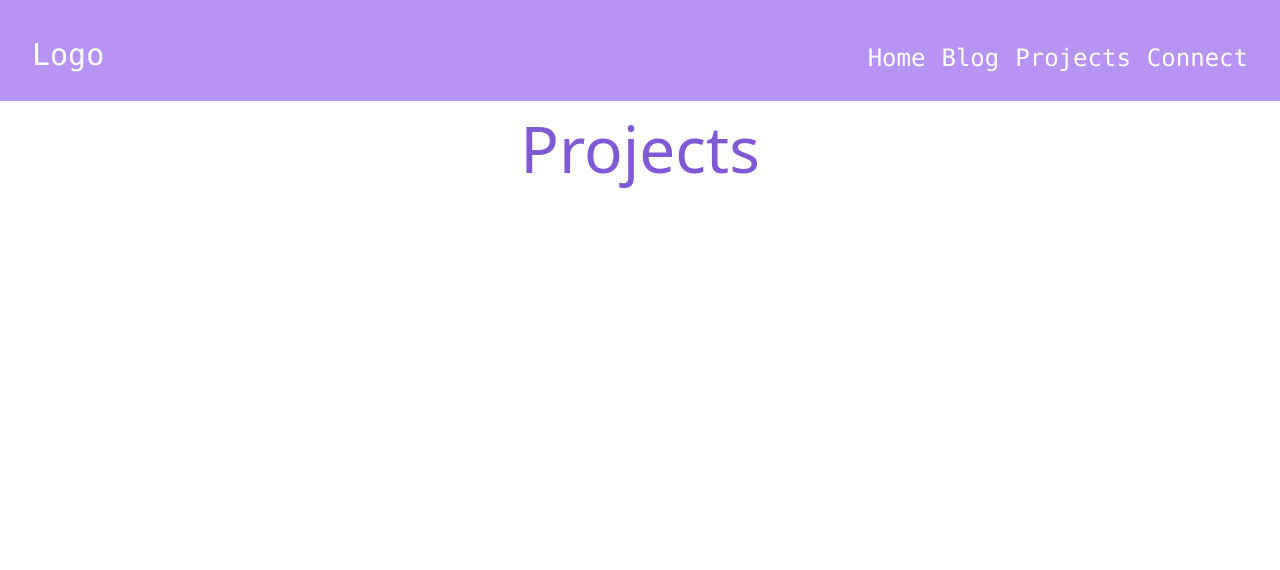
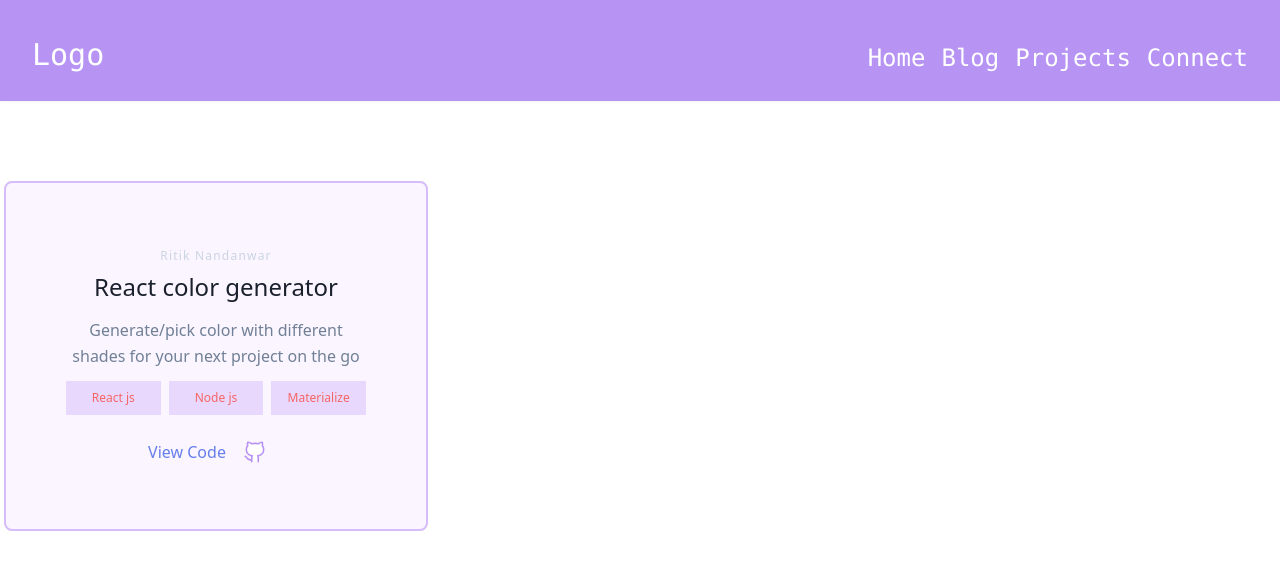
Before and after one commit to Ritik-Nandanwar/nba-players-info-app, a Next.js app: page /projects in a window 1280 px wide. Shown: the top 570 px of the page. Built offline with nearby package versions, Linux system fonts and the light colour scheme.

Commit message:
Projects page updated

```diff
--- a/pages/[slug].js
+++ b/pages/[slug].js
@@ -17,7 +17,7 @@ export const getStaticPaths = async () => {
       params: { slug: item.fields.slug },
     };
   });
-  console.log(paths);
+  // console.log(paths);
   return {
     paths,
     fallback: false,
@@ -29,14 +29,14 @@ export const getStaticProps = async ({ params }) => {
     content_type: "blog",
     "fields.slug": params.slug,
   });
-  console.log();
+  // console.log();
   return {
     props: { blog: items[0] },
   };
 };
 
 export default function blog({ blog }) {
-    console.log(blog);
+    // console.log(blog);
   return (
     <div className="h-1/4 ">
         <div className="border-2 border-purple-500 mx-16 my-8 p-4 rounded-md bg-purple-100  shadow-md ">
--- a/pages/projects.js
+++ b/pages/projects.js
@@ -1,9 +1,60 @@
 function projects() {
-    return (
-        <div className="flex text-6xl text-purple-600 align-middle justify-center">
-            Projects
+  return (
+    <>
+      <section class="text-gray-600 body-font">
+        <div class="container px-5 py-24 mx-auto">
+          <div class="flex flex-wrap -m-4">
+            <div class="p-4 lg:w-1/3 bg-purple-100 border-2 rounded-lg border-purple-300">
+              <div class="h-full bg-purple-100 bg-opacity-75 px-12 pt-12 pb-12 rounded-lg overflow-hidden text-center relative">
+                <h2 class="tracking-widest text-xs title-font font-medium text-gray-400 mb-1">
+                  Ritik Nandanwar
+                </h2>
+                {/* TITLE OF PROJECT */}
+                <h1 class="title-font sm:text-2xl text-xl font-medium text-gray-900 mb-3">
+                  React color generator
+                </h1>
+                {/* DESC OF PROJECT */}
+                <p class="leading-relaxed mb-3">
+                  Generate/pick color with different shades for your next project on the go
+                </p>
+                {/* TECHNOLOGIES / TECHS USED */}
+                <div className="grid  grid-cols-3 gap-4 ">
+                  <span class="text-xs font-medium bg-purple-200  py-2 -mx-1 rounded-3xl text-red-500 align-middle">
+                    React js
+                  </span>
+                  <span class="text-xs font-medium bg-purple-200  py-2 -mx-1 rounded-3xl text-red-500 align-middle">
+                    Node js
+                  </span>
+                  <span class="text-xs font-medium bg-purple-200  py-2 -mx-1 rounded-3xl text-red-500 align-middle">
+                    Materialize
+                  </span>
+                </div>
+
+                <a class="text-indigo-500 mt-6 items-center inline-flex" href="https://github.com/Ritik-Nandanwar/Generate-color-Reaact-app.git" target="_blank">
+                    View Code
+                  <svg
+                    xmlns="http://www.w3.org/2000/svg"
+                    class="icon mx-4 icon-tabler icon-tabler-brand-github"
+                    width="26"
+                    height="26"
+                    viewBox="0 0 24 24"
+                    stroke-width="1.5"
+                    stroke="#b794f4"
+                    fill="#fff"
+                    stroke-linecap="round"
+                    stroke-linejoin="round"
+                  >
+                    <path stroke="none" d="M0 0h24v24H0z" fill="none" />
+                    <path d="M9 19c-4.3 1.4 -4.3 -2.5 -6 -3m12 5v-3.5c0 -1 .1 -1.4 -.5 -2c2.8 -.3 5.5 -1.4 5.5 -6a4.6 4.6 0 0 0 -1.3 -3.2a4.2 4.2 0 0 0 -.1 -3.2s-1.1 -.3 -3.5 1.3a12.3 12.3 0 0 0 -6.2 0c-2.4 -1.6 -3.5 -1.3 -3.5 -1.3a4.2 4.2 0 0 0 -.1 3.2a4.6 4.6 0 0 0 -1.3 3.2c0 4.6 2.7 5.7 5.5 6c-.6 .6 -.6 1.2 -.5 2v3.5" />
+                  </svg>
+                </a>
+              </div>
+            </div>
+          </div>
         </div>
-    )
+      </section>
+    </>
+  );
 }
 
-export default projects
+export default projects;
```
